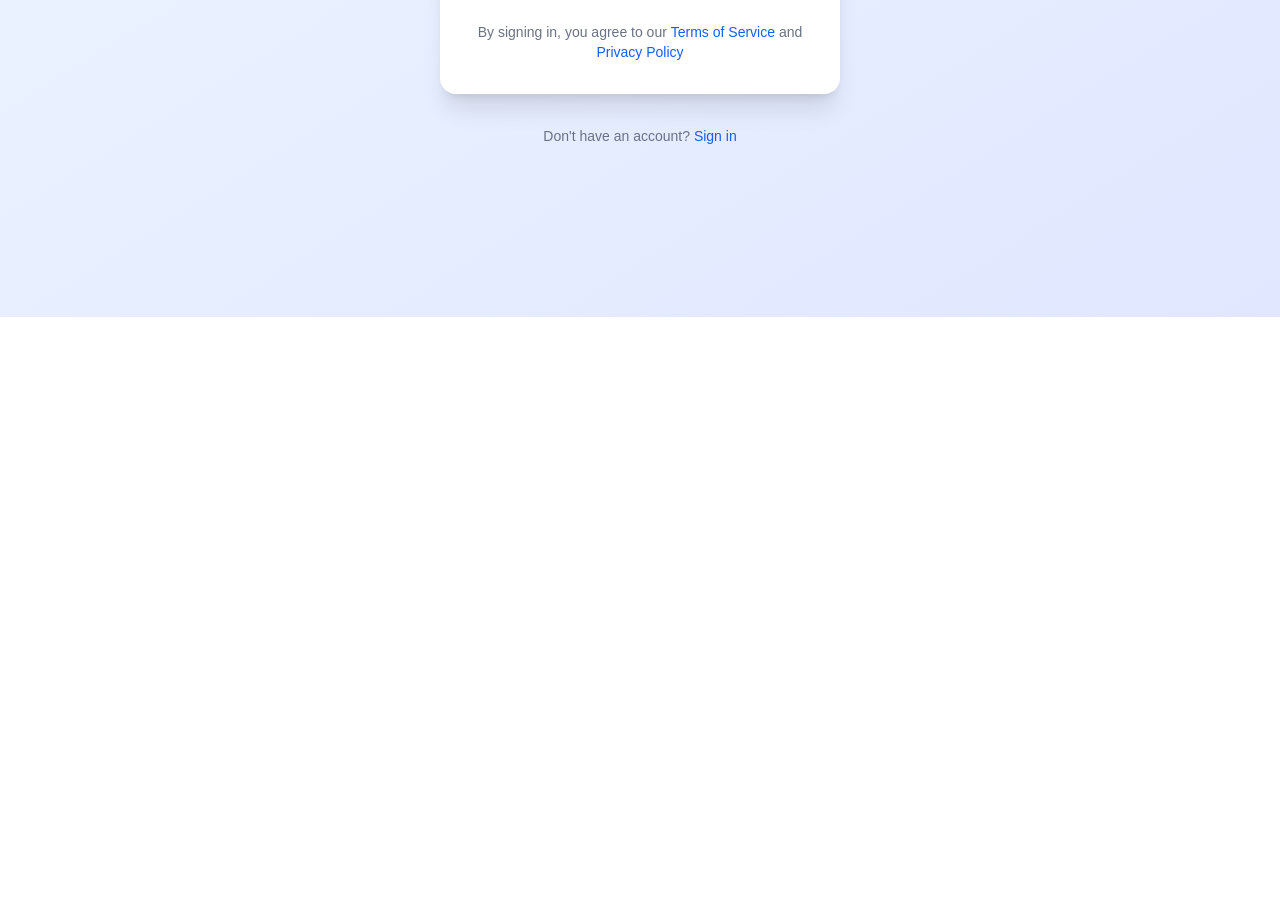
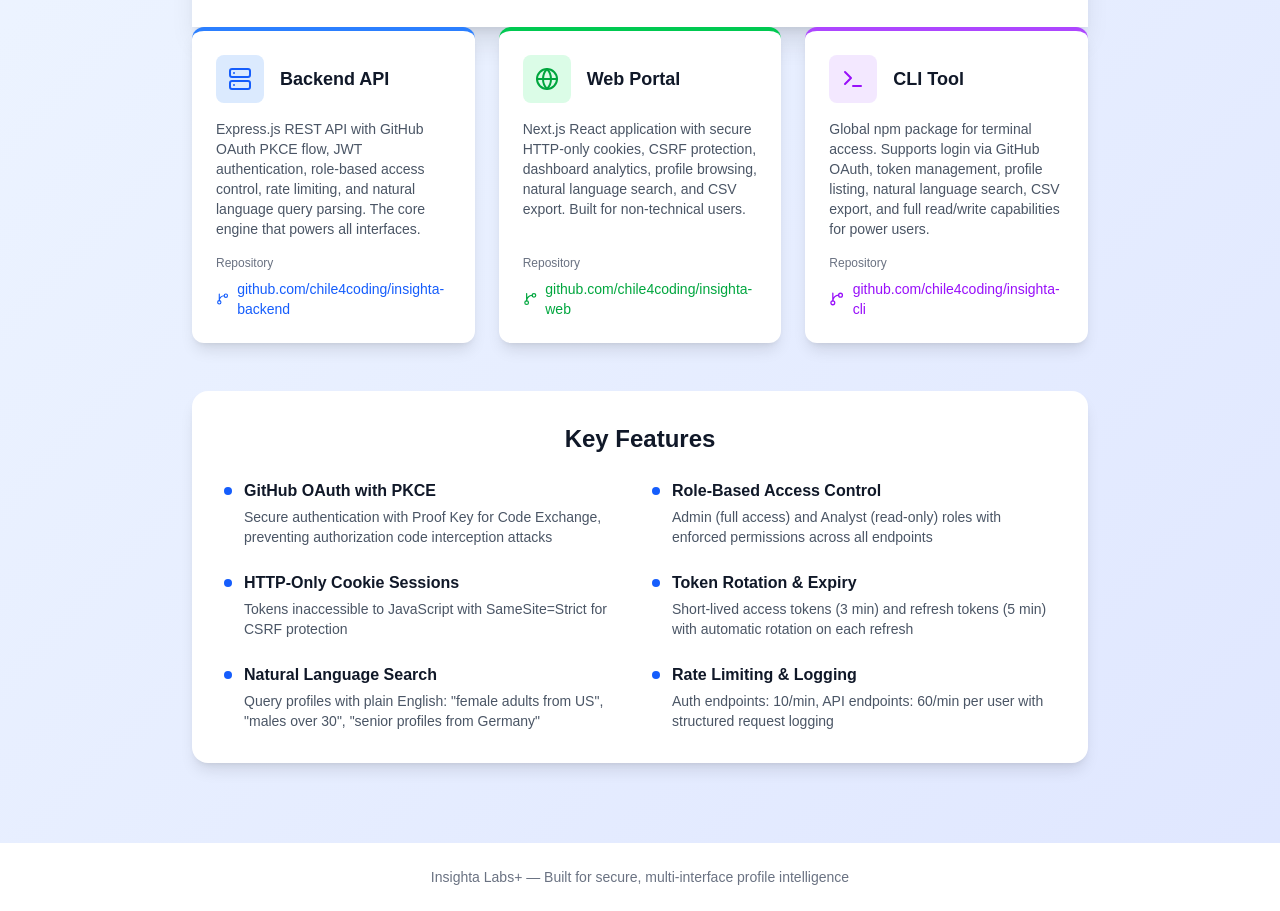
Before and after one commit to chile4coding/insighta-web, a Next.js app: page / in a window 1280 px wide. Shown: the part 483-1394 px from the top of the page. Before the commit the page ends 800 px from the top, so only its background shows below. Built offline with nearby package versions, Linux system fonts and the light colour scheme; no server answers.

Commit message:
feat: enhance Home page layout with new components and improved design

```diff
--- a/src/app/page.tsx
+++ b/src/app/page.tsx
@@ -1,26 +1,36 @@
 import Link from "next/link";
-import { GitBranchIcon } from "lucide-react";
+import {
+  GitBranchIcon,
+  ServerIcon,
+  TerminalIcon,
+  GlobeIcon,
+} from "lucide-react";
 import { API_BASE } from "@/lib/api";
 
 export default function Home() {
   return (
-    <div className="min-h-screen flex flex-col items-center justify-center bg-gradient-to-br from-blue-50 to-indigo-100 dark:from-gray-900 dark:to-gray-800">
-      <div className="w-full max-w-md px-6">
+    <div className="min-h-screen flex flex-col">
+      {/* Hero Section */}
+      <div className="flex-1 flex flex-col items-center justify-center bg-gradient-to-br from-blue-50 to-indigo-100 dark:from-gray-900 dark:to-gray-800 px-6 py-12">
+        <div className="w-full max-w-4xl">
           {/* Logo / Header */}
-        <div className="text-center mb-8">
-          <div className="inline-flex items-center justify-center w-16 h-16 rounded-2xl bg-blue-600 text-white mb-4">
-            <GitBranchIcon className="w-8 h-8" />
+          <div className="text-center mb-12">
+            <div className="inline-flex items-center justify-center w-20 h-20 rounded-2xl bg-blue-600 text-white mb-6 shadow-lg">
+              <GitBranchIcon className="w-10 h-10" />
             </div>
-          <h1 className="text-3xl font-bold text-gray-900 dark:text-white mb-2">
+            <h1 className="text-5xl font-bold text-gray-900 dark:text-white mb-4">
               Insighta Labs+
             </h1>
-          <p className="text-gray-600 dark:text-gray-400">
-            Profile Intelligence Platform
+            <p className="text-xl text-gray-600 dark:text-gray-400 max-w-2xl mx-auto">
+              Secure Profile Intelligence Platform — Transform raw names into
+              enriched demographic insights with role-based access control,
+              multi-interface support, and enterprise-grade security.
             </p>
           </div>
 
-        {/* Main Card */}
-        <div className="bg-white dark:bg-gray-800 rounded-2xl shadow-xl p-8">
+          {/* Login Section */}
+          <div className="bg-white dark:bg-gray-800 shadow-xl">
+            <div className="w-full max-w-md mx-auto px-6 py-8">
               <h2 className="text-xl font-semibold text-gray-900 dark:text-white text-center mb-6">
                 Sign in to continue
               </h2>
@@ -35,33 +45,189 @@ export default function Home() {
                   Continue with GitHub
                 </Link>
               </div>
+            </div>
+          </div>
 
-          <p className="mt-6 text-center text-sm text-gray-500 dark:text-gray-400">
-            By signing in, you agree to our{" "}
+          {/* Component Overview Cards */}
+          <div className="grid grid-cols-1 md:grid-cols-3 gap-6 mb-12">
+            {/* Backend Card */}
+            <div className="bg-white dark:bg-gray-800 rounded-xl shadow-lg p-6 flex flex-col border-t-4 border-blue-500">
+              <div className="flex items-center mb-4">
+                <div className="p-3 bg-blue-100 dark:bg-blue-900 rounded-lg mr-4">
+                  <ServerIcon className="w-6 h-6 text-blue-600 dark:text-blue-300" />
+                </div>
+                <h3 className="text-lg font-semibold text-gray-900 dark:text-white">
+                  Backend API
+                </h3>
+              </div>
+              <p className="text-gray-600 dark:text-gray-400 text-sm mb-4 flex-1">
+                Express.js REST API with GitHub OAuth PKCE flow, JWT
+                authentication, role-based access control, rate limiting, and
+                natural language query parsing. The core engine that powers all
+                interfaces.
+              </p>
+              <div className="text-xs text-gray-500 dark:text-gray-500 mb-2">
+                Repository
+              </div>
               <a
-              href="/terms"
-              className="text-blue-600 hover:text-blue-500 font-medium">
-              Terms of Service
-            </a>{" "}
-            and{" "}
+                href="https://github.com/chile4coding/insighta-backend"
+                target="_blank"
+                rel="noopener noreferrer"
+                className="text-blue-600 dark:text-blue-400 hover:text-blue-800 dark:hover:text-blue-300 font-medium text-sm flex items-center">
+                <GitBranchIcon className="w-4 h-4 mr-2" />
+                github.com/chile4coding/insighta-backend
+              </a>
+            </div>
+
+            {/* Frontend Card */}
+            <div className="bg-white dark:bg-gray-800 rounded-xl shadow-lg p-6 flex flex-col border-t-4 border-green-500">
+              <div className="flex items-center mb-4">
+                <div className="p-3 bg-green-100 dark:bg-green-900 rounded-lg mr-4">
+                  <GlobeIcon className="w-6 h-6 text-green-600 dark:text-green-300" />
+                </div>
+                <h3 className="text-lg font-semibold text-gray-900 dark:text-white">
+                  Web Portal
+                </h3>
+              </div>
+              <p className="text-gray-600 dark:text-gray-400 text-sm mb-4 flex-1">
+                Next.js React application with secure HTTP-only cookies, CSRF
+                protection, dashboard analytics, profile browsing, natural
+                language search, and CSV export. Built for non-technical users.
+              </p>
+              <div className="text-xs text-gray-500 dark:text-gray-500 mb-2">
+                Repository
+              </div>
               <a
-              href="/privacy"
-              className="text-blue-600 hover:text-blue-500 font-medium">
-              Privacy Policy
+                href="https://github.com/chile4coding/insighta-web"
+                target="_blank"
+                rel="noopener noreferrer"
+                className="text-green-600 dark:text-green-400 hover:text-green-800 dark:hover:text-green-300 font-medium text-sm flex items-center">
+                <GitBranchIcon className="w-4 h-4 mr-2" />
+                github.com/chile4coding/insighta-web
               </a>
+            </div>
+
+            {/* CLI Card */}
+            <div className="bg-white dark:bg-gray-800 rounded-xl shadow-lg p-6 flex flex-col border-t-4 border-purple-500">
+              <div className="flex items-center mb-4">
+                <div className="p-3 bg-purple-100 dark:bg-purple-900 rounded-lg mr-4">
+                  <TerminalIcon className="w-6 h-6 text-purple-600 dark:text-purple-300" />
+                </div>
+                <h3 className="text-lg font-semibold text-gray-900 dark:text-white">
+                  CLI Tool
+                </h3>
+              </div>
+              <p className="text-gray-600 dark:text-gray-400 text-sm mb-4 flex-1">
+                Global npm package for terminal access. Supports login via
+                GitHub OAuth, token management, profile listing, natural
+                language search, CSV export, and full read/write capabilities
+                for power users.
               </p>
+              <div className="text-xs text-gray-500 dark:text-gray-500 mb-2">
+                Repository
+              </div>
+              <a
+                href="https://github.com/chile4coding/insighta-cli"
+                target="_blank"
+                rel="noopener noreferrer"
+                className="text-purple-600 dark:text-purple-400 hover:text-purple-800 dark:hover:text-purple-300 font-medium text-sm flex items-center">
+                <GitBranchIcon className="w-4 h-4 mr-2" />
+                github.com/chile4coding/insighta-cli
+              </a>
+            </div>
+          </div>
+
+          {/* System Features Section */}
+          <div className="bg-white dark:bg-gray-800 rounded-2xl shadow-lg p-8 mb-8">
+            <h2 className="text-2xl font-bold text-gray-900 dark:text-white mb-6 text-center">
+              Key Features
+            </h2>
+            <div className="grid grid-cols-1 md:grid-cols-2 gap-6">
+              <div className="flex items-start">
+                <div className="w-2 h-2 rounded-full bg-blue-600 mt-2 mr-3 flex-shrink-0"></div>
+                <div>
+                  <h4 className="font-semibold text-gray-900 dark:text-white mb-1">
+                    GitHub OAuth with PKCE
+                  </h4>
+                  <p className="text-gray-600 dark:text-gray-400 text-sm">
+                    Secure authentication with Proof Key for Code Exchange,
+                    preventing authorization code interception attacks
+                  </p>
+                </div>
+              </div>
+              <div className="flex items-start">
+                <div className="w-2 h-2 rounded-full bg-blue-600 mt-2 mr-3 flex-shrink-0"></div>
+                <div>
+                  <h4 className="font-semibold text-gray-900 dark:text-white mb-1">
+                    Role-Based Access Control
+                  </h4>
+                  <p className="text-gray-600 dark:text-gray-400 text-sm">
+                    Admin (full access) and Analyst (read-only) roles with
+                    enforced permissions across all endpoints
+                  </p>
+                </div>
+              </div>
+              <div className="flex items-start">
+                <div className="w-2 h-2 rounded-full bg-blue-600 mt-2 mr-3 flex-shrink-0"></div>
+                <div>
+                  <h4 className="font-semibold text-gray-900 dark:text-white mb-1">
+                    HTTP-Only Cookie Sessions
+                  </h4>
+                  <p className="text-gray-600 dark:text-gray-400 text-sm">
+                    Tokens inaccessible to JavaScript with SameSite=Strict for
+                    CSRF protection
+                  </p>
+                </div>
+              </div>
+              <div className="flex items-start">
+                <div className="w-2 h-2 rounded-full bg-blue-600 mt-2 mr-3 flex-shrink-0"></div>
+                <div>
+                  <h4 className="font-semibold text-gray-900 dark:text-white mb-1">
+                    Token Rotation & Expiry
+                  </h4>
+                  <p className="text-gray-600 dark:text-gray-400 text-sm">
+                    Short-lived access tokens (3 min) and refresh tokens (5 min)
+                    with automatic rotation on each refresh
+                  </p>
+                </div>
+              </div>
+              <div className="flex items-start">
+                <div className="w-2 h-2 rounded-full bg-blue-600 mt-2 mr-3 flex-shrink-0"></div>
+                <div>
+                  <h4 className="font-semibold text-gray-900 dark:text-white mb-1">
+                    Natural Language Search
+                  </h4>
+                  <p className="text-gray-600 dark:text-gray-400 text-sm">
+                    Query profiles with plain English: &quot;female adults from
+                    US&quot;, &quot;males over 30&quot;, &quot;senior profiles
+                    from Germany&quot;
+                  </p>
+                </div>
+              </div>
+              <div className="flex items-start">
+                <div className="w-2 h-2 rounded-full bg-blue-600 mt-2 mr-3 flex-shrink-0"></div>
+                <div>
+                  <h4 className="font-semibold text-gray-900 dark:text-white mb-1">
+                    Rate Limiting & Logging
+                  </h4>
+                  <p className="text-gray-600 dark:text-gray-400 text-sm">
+                    Auth endpoints: 10/min, API endpoints: 60/min per user with
+                    structured request logging
+                  </p>
+                </div>
+              </div>
+            </div>
+          </div>
+        </div>
       </div>
 
       {/* Footer */}
-        <p className="mt-8 text-center text-sm text-gray-500 dark:text-gray-400">
-          Don&apos;t have an account?{" "}
-          <a
-            href="/login"
-            className="text-blue-600 hover:text-blue-500 font-medium">
-            Sign in
-          </a>
+      <footer className="py-6 text-center text-sm text-gray-500 dark:text-gray-400">
+        <p>
+          Insighta Labs+ — Built for secure, multi-interface profile
+          intelligence
         </p>
-      </div>
+      </footer>
     </div>
   );
 }
```
Also changed, not shown: src/app/dashboard/search/page.tsx (+8 -8 lines). Lines whose indentation alone changed are shown as unchanged.
